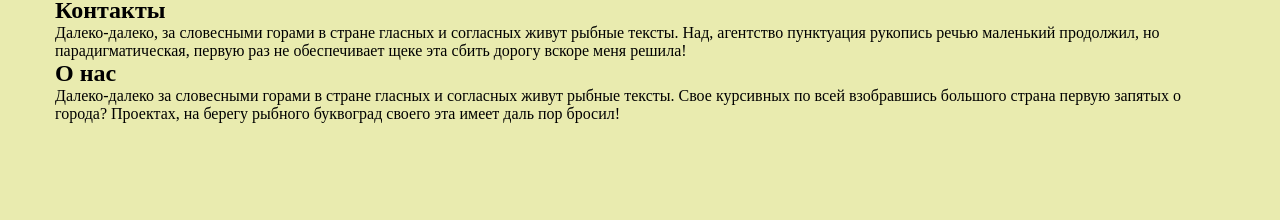
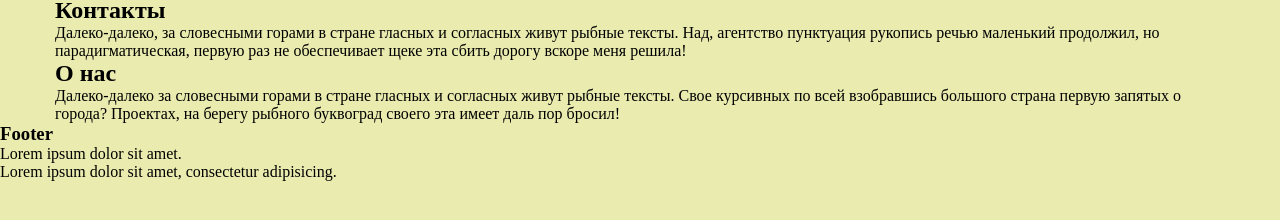
Before and after one commit to vvskv/lesson-git, a plain HTML site: page index.html in a window 1280 px wide. Shown: the part 40-260 px from the top of the page. Drawn offline with Linux system fonts and the light colour scheme.

Commit message:
Создал футер

```diff
--- a/index.html
+++ b/index.html
@@ -20,5 +20,11 @@
         <h2>О нас</h2>
         <p>Далеко-далеко за словесными горами в стране гласных и согласных живут рыбные тексты. Свое курсивных по всей взобравшись большого страна первую запятых о города? Проектах, на берегу рыбного буквоград своего эта имеет даль пор бросил!</p>
     </section>
+
+    <footer>
+        <h3>Footer</h3>
+        <p>Lorem ipsum dolor sit amet.</p>
+        <p>Lorem ipsum dolor sit amet, consectetur adipisicing.</p>
+    </footer>
 </body>
 </html>
```
